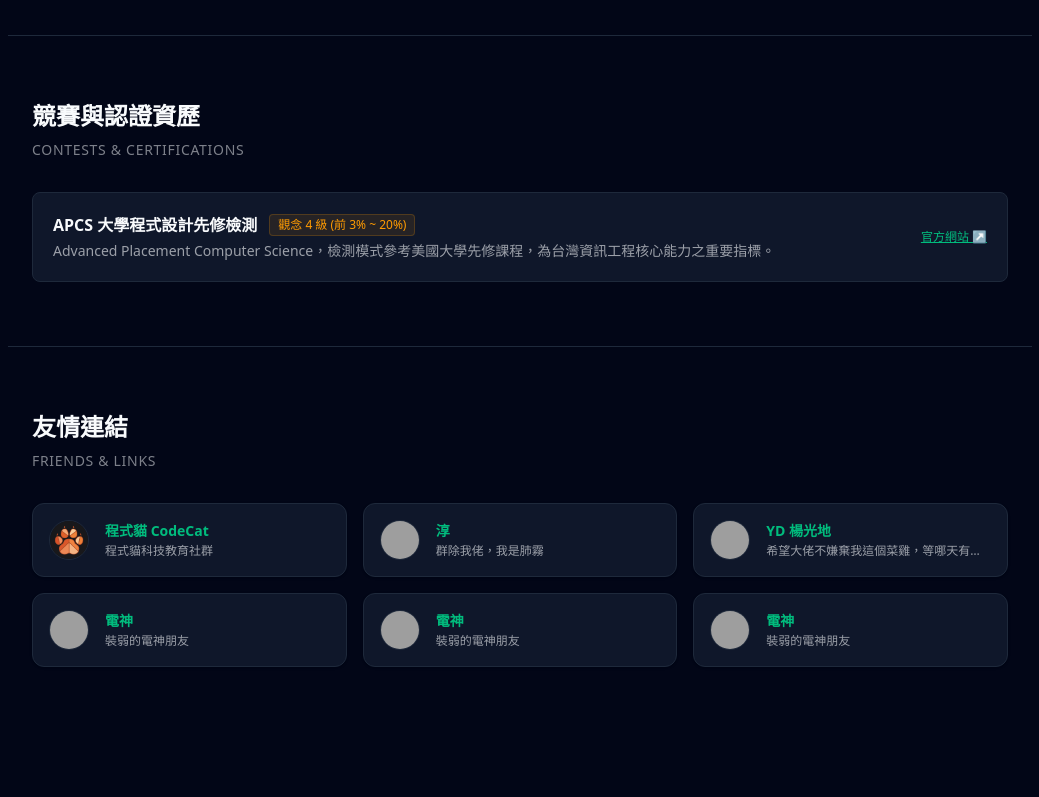
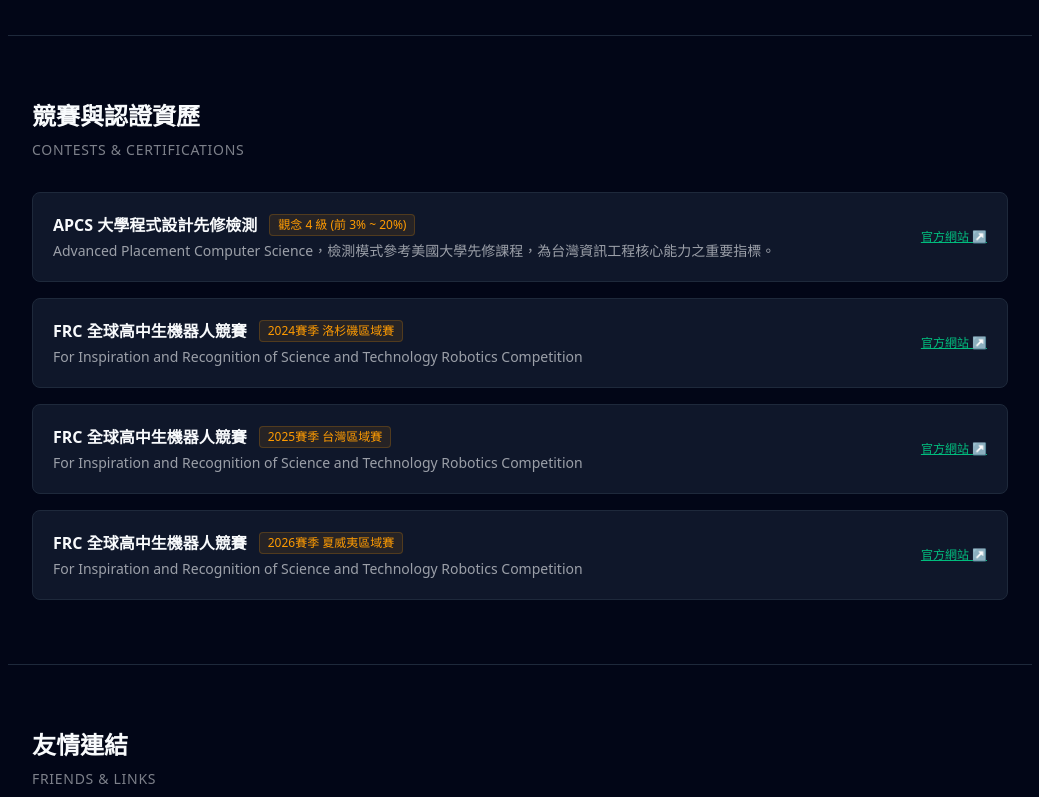
Before and after one commit to moonfall000/YueFon, a Next.js app: page / in a window 1280 px wide. Shown: the part 1391-2188 px from the top of the page, without its empty margins (120-1159 px from the left). Built offline with nearby package versions, Linux system fonts and the light colour scheme; grey boxes are pictures that could not be loaded.

Commit message:
update profile

```diff
--- a/app/page.js
+++ b/app/page.js
@@ -87,7 +87,7 @@
 
       {/* 3. Tabinfo 程式貓經典分頁切換區塊 */}
       <section id="tabinfo" className="max-w-5xl mx-auto px-6 py-16 border-t" style={{ borderColor: 'var(--card-border)' }}>
-        <h2 className="text-2xl font-bold mb-2">核心摘要</h2>
+        <h2 className="text-2xl font-bold mb-2">摘要</h2>
         <p className="text-sm opacity-50 uppercase tracking-wider mb-8">Core Summary</p>
 
         <div className="flex gap-2 mb-6 border-b" style={{ borderColor: 'var(--card-border)' }}>
--- a/config.js
+++ b/config.js
@@ -43,7 +43,22 @@
     rank: "觀念 4 級 (前 3% ~ 20%)",
     about: "Advanced Placement Computer Science，檢測模式參考美國大學先修課程，為台灣資訊工程核心能力之重要指標。",
     official: "https://apcs.csie.ntnu.edu.tw/",
-  },
+  },{
+    name: "FRC 全球高中生機器人競賽",
+    rank: "2024賽季 洛杉磯區域賽",
+    about: "For Inspiration and Recognition of Science and Technology Robotics Competition",
+    official: "https://www.firstinspires.org/programs/frc/",
+  },{
+    name: "FRC 全球高中生機器人競賽",
+    rank: "2025賽季 台灣區域賽",
+    about: "For Inspiration and Recognition of Science and Technology Robotics Competition",
+    official: "https://www.firstinspires.org/programs/frc/",
+  },{
+    name: "FRC 全球高中生機器人競賽",
+    rank: "2026賽季 夏威夷區域賽",
+    about: "For Inspiration and Recognition of Science and Technology Robotics Competition",
+    official: "https://www.firstinspires.org/programs/frc/",
+  }
   /*
   {
     name: "",
```
